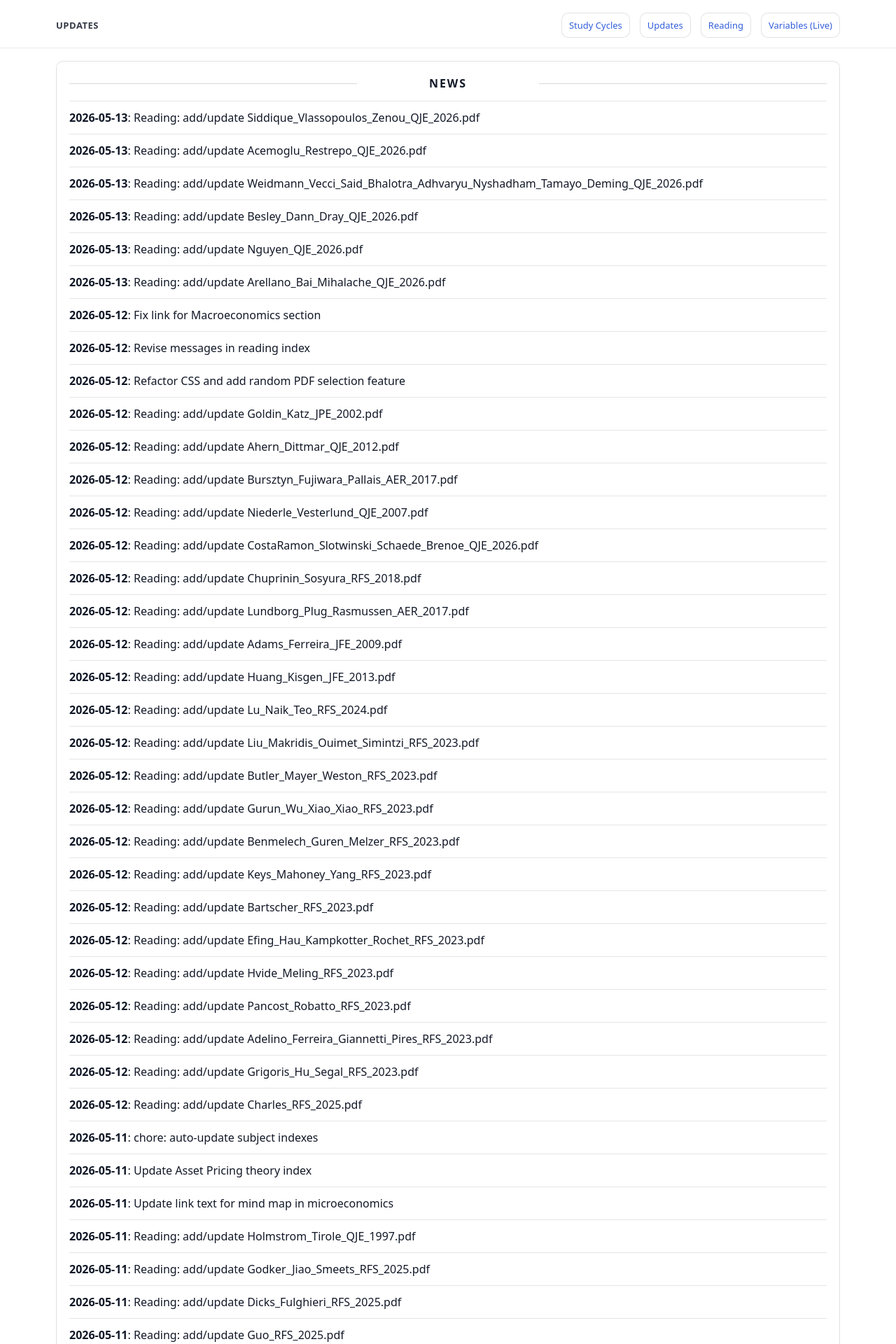
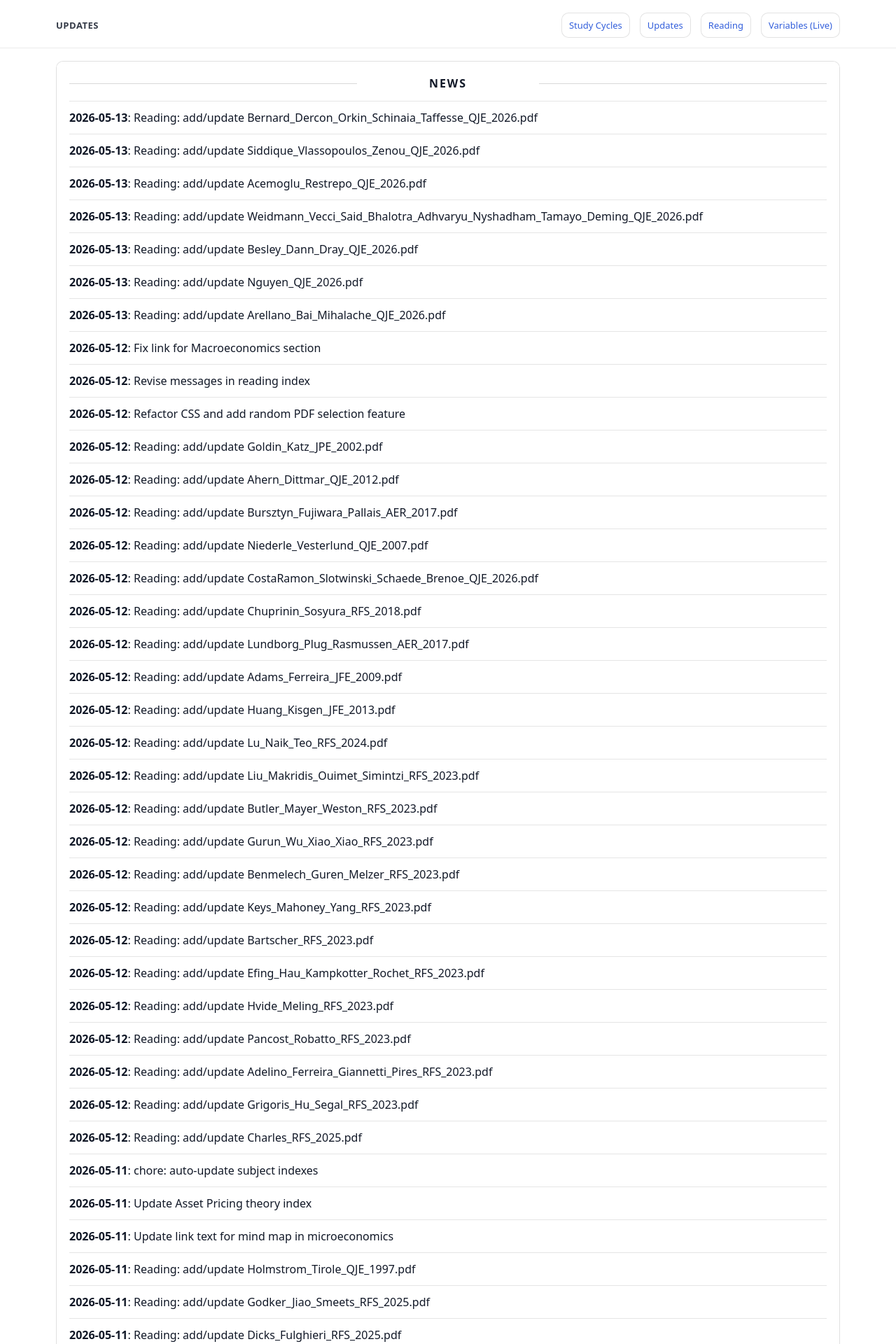
Before and after one commit to yaxinzn/study-archive, a Jekyll site: the page built from updates/index.md, in a window 1280 px wide. Shown: the top 1920 px of the page at 70% size. Built offline with Jekyll 4.4.1, drawn with Linux system fonts in a browser that asks for light colours; some of the changed text lies outside the part shown.

Commit message:
chore: update NEWS feed

```diff
--- a/_data/news.yml
+++ b/_data/news.yml
@@ -1,4 +1,7 @@
 # Auto-generated update history (sorted newest -> oldest). Do not edit manually.
+- ts: "1778625070"
+  date: "2026-05-13"
+  title: "Reading: add/update Bernard_Dercon_Orkin_Schinaia_Taffesse_QJE_2026.pdf"
 - ts: "1778624932"
   date: "2026-05-13"
   title: "Reading: add/update Siddique_Vlassopoulos_Zenou_QJE_2026.pdf"
```
